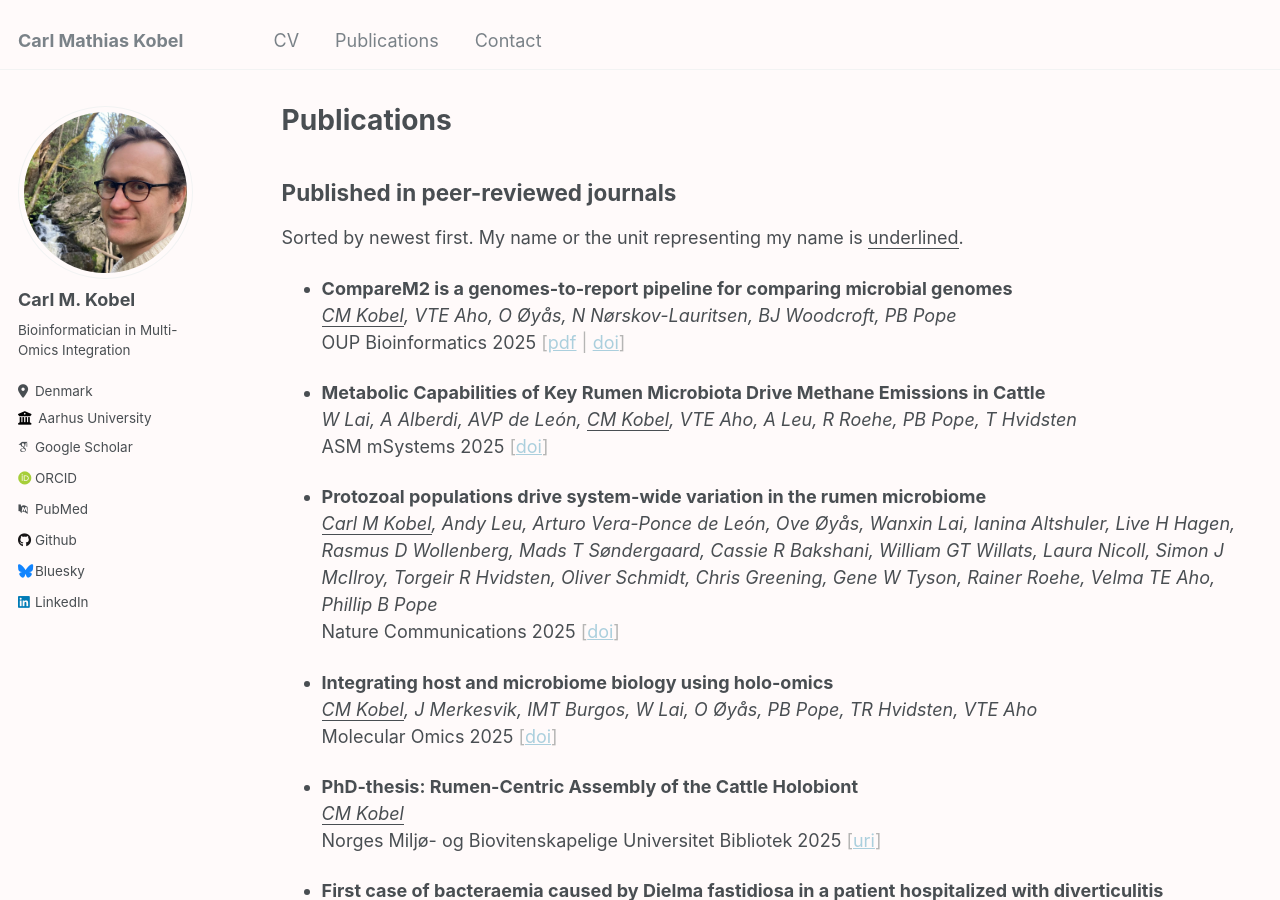
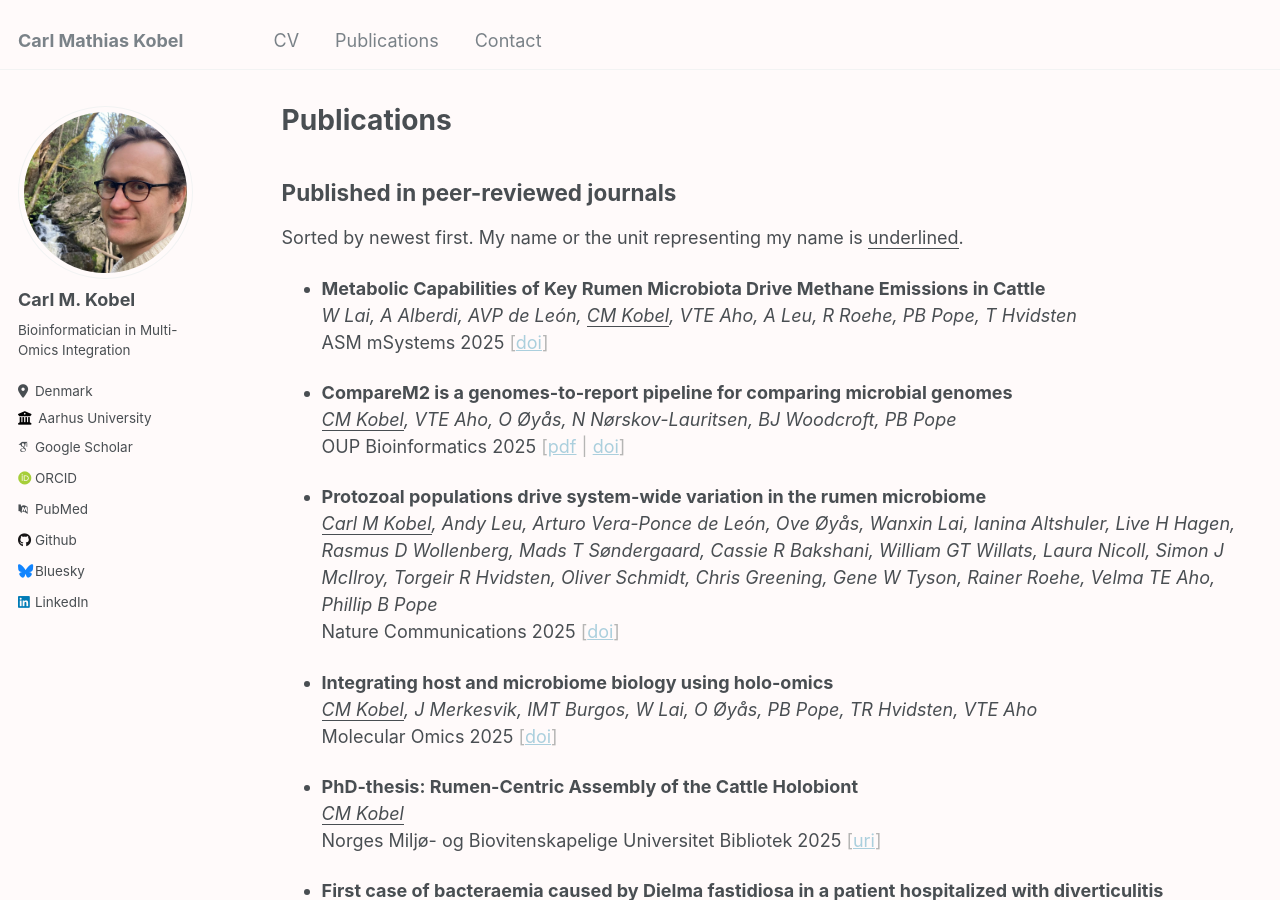
Before and after one commit to cmkobel/cmkobel.github.io, a Jekyll site: the page built from _pages/publications.md, in a window 1280 px wide and 900 px high. Built offline with Jekyll 4.4.1, drawn with Linux system fonts in a browser that asks for light colours; some web fonts are replaced.

```diff
--- a/_pages/publications.md
+++ b/_pages/publications.md
@@ -15,13 +15,13 @@ redirect_from:
 
 Sorted by newest first. My name or the unit representing my name is <ins>underlined</ins>.
 
+  - **Metabolic Capabilities of Key Rumen Microbiota Drive Methane Emissions in Cattle**
+    _W Lai, A Alberdi, AVP de León, <ins>CM Kobel</ins>, VTE Aho, A Leu, R Roehe, PB Pope, T Hvidsten_
+    ASM mSystems 2025 <span class="shaded">[[doi](https://doi.org/10.1128/msystems.00601-25)]</span>
+
   - **CompareM2 is a genomes-to-report pipeline for comparing microbial genomes**
     _<ins>CM Kobel</ins>, VTE Aho, O Øyås, N Nørskov-Lauritsen, BJ Woodcroft, PB Pope_
     OUP Bioinformatics 2025 <span class="shaded">[[pdf](https://raw.githubusercontent.com/cmkobel/cmkobel.github.io/refs/heads/master/files/pubs/btaf517.pdf) \| [doi](https://doi.org/10.1093/bioinformatics/btaf517)]</span>
-
-  - **Metabolic Capabilities of Key Rumen Microbiota Drive Methane Emissions in Cattle**
-    _W Lai, A Alberdi, AVP de León, <ins>CM Kobel</ins>, VTE Aho, A Leu, R Roehe, PB Pope, T Hvidsten_
-    ASM mSystems 2025 <span class="shaded">[[doi](https://doi.org/10.1128/msystems.00601-25)]</span>
 
   - **Protozoal populations drive system-wide variation in the rumen microbiome**
     _<ins>Carl M Kobel</ins>, Andy Leu, Arturo Vera-Ponce de León, Ove Øyås, Wanxin Lai, Ianina Altshuler, Live H Hagen, Rasmus D Wollenberg, Mads T Søndergaard, Cassie R Bakshani, William GT Willats, Laura Nicoll, Simon J McIlroy, Torgeir R Hvidsten, Oliver Schmidt, Chris Greening, Gene W Tyson, Rainer Roehe, Velma TE Aho, Phillip B Pope_
```
